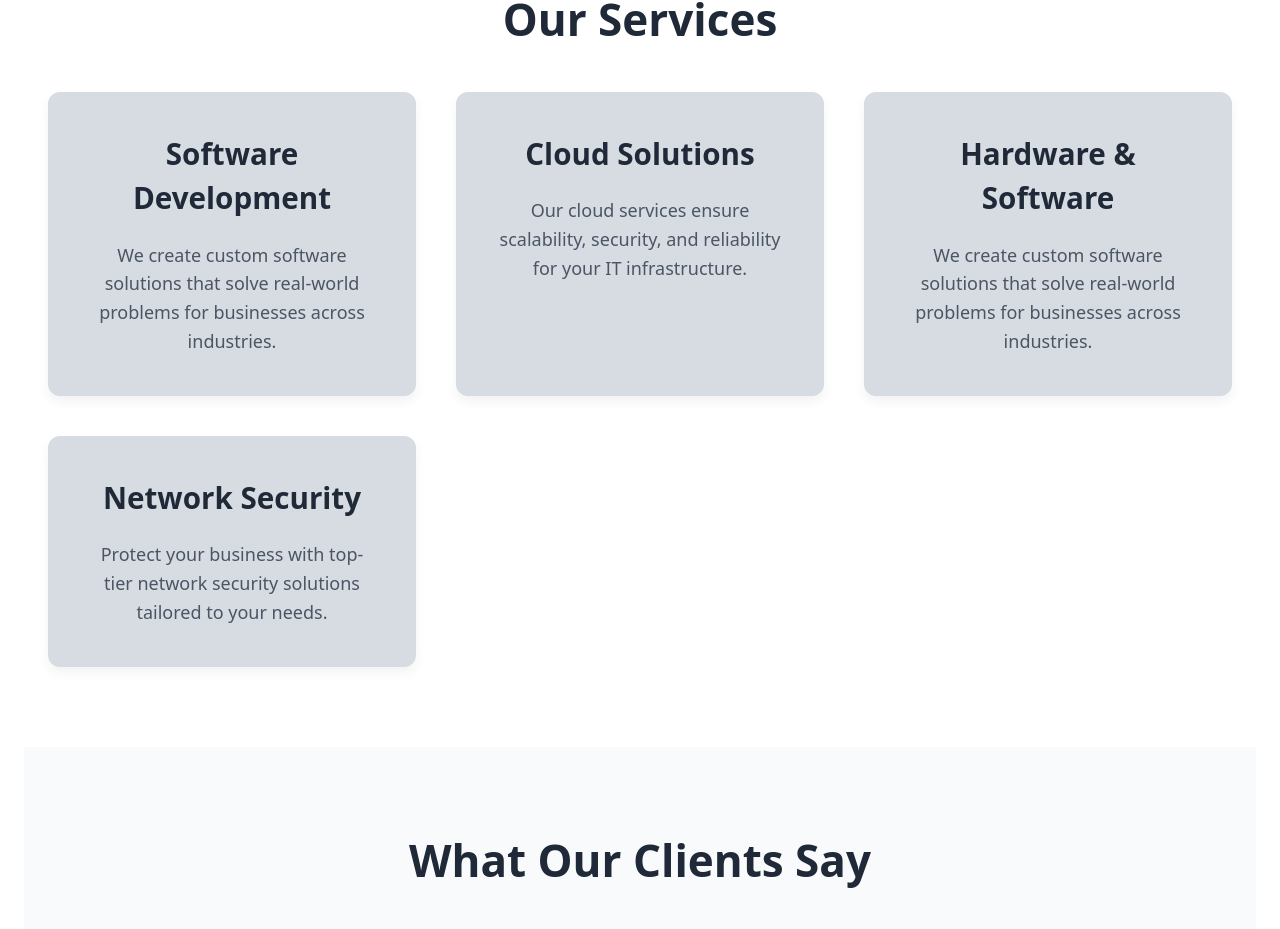
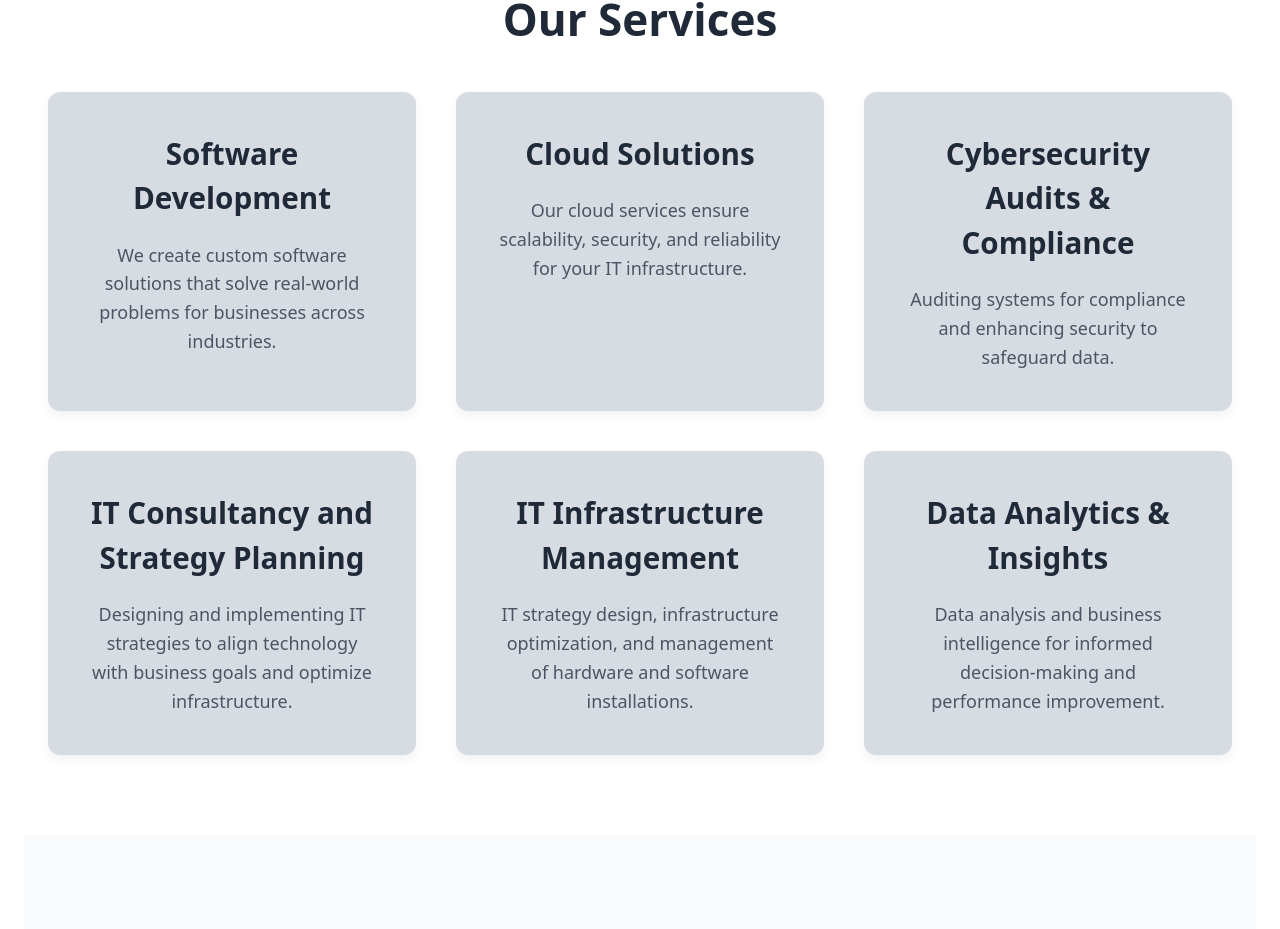
Before and after one commit to mperwe/iisl_website, a React (Create React App) app in the folder iisl-profile/: page / in a window 1280 px wide. Shown: the part 793-1722 px from the top of the page. Built offline with nearby package versions, Linux system fonts and the light colour scheme.

Commit message:
add content on home page

```diff
--- a/iisl-profile/src/pages/Home.css
+++ b/iisl-profile/src/pages/Home.css
@@ -1,6 +1,6 @@
 /* General Container Styles */
 .home-container {
-    max-width: 1600px;
+    max-width: 1400px;
     margin: 0 auto;
     padding: 0 1.5rem;
   }
--- a/iisl-profile/src/pages/Home.js
+++ b/iisl-profile/src/pages/Home.js
@@ -37,17 +37,33 @@ const Home = () => {
             </p>
           </div>
           <div className="service-card">
-          <h3>Hardware & Software</h3>
+          <h3>Cybersecurity Audits & Compliance</h3>
             <p>
-              We create custom software solutions that solve real-world problems
-              for businesses across industries.
+            Auditing systems for compliance and enhancing security to safeguard data.
             </p>
           </div>
+
           <div className="service-card">
-            <h3>Network Security</h3>
+          <h3>IT Consultancy and Strategy Planning</h3>
             <p>
-              Protect your business with top-tier network security solutions
-              tailored to your needs.
+            Designing and implementing IT strategies
+            to align technology with business goals and optimize infrastructure.
+            </p>
+          </div>
+
+          <div className="service-card">
+          <h3>IT Infrastructure Management</h3>
+            <p>
+            IT strategy design, infrastructure optimization,
+            and management of hardware and software installations.
+            </p>
+          </div>
+
+          <div className="service-card">
+            <h3>Data Analytics & Insights</h3>
+            <p>
+
+Data analysis and business intelligence for informed decision-making and performance improvement.
             </p>
           </div>
         </div>
```
